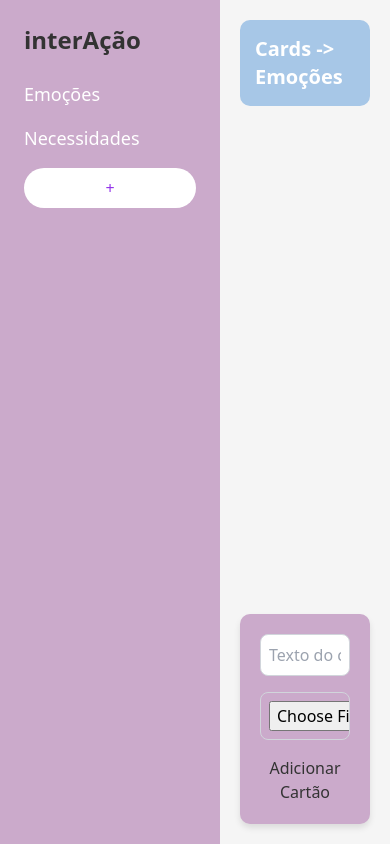
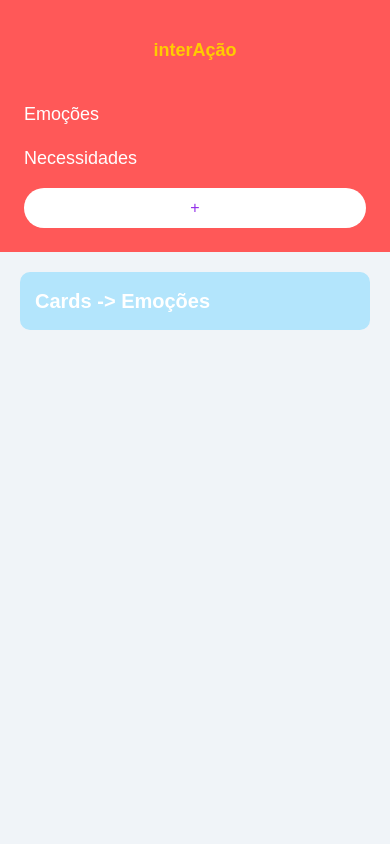
Before and after one commit to Wellandradexix100/projeto_integrador, a plain HTML site: page home.html in a window 390 px wide. Shown: the top 844 px of the page. Drawn offline with nearby package versions, Linux system fonts and the light colour scheme.

Commit message:
fix: Responsive design

```diff
--- a/css/styles.css
+++ b/css/styles.css
@@ -1,79 +1,142 @@
 body {
-  background-color: #f5f5f5;
+  background-color: #f0f4f8;
   color: #333333;
+  font-family: "Arial", sans-serif;
+  margin: 0;
 }
+
 .sidebar {
-  background-color: #cbaacb;
-  color: #fff;
+  background-color: #ff5858;
+  color: #ffffff;
   height: 100vh;
   position: fixed;
-  width: 220px;
+  width: 240px;
+  transition: width 0.3s;
 }
+
+.sidebar.collapsed {
+  width: 60px;
+}
+
 .sidebar h2 {
-  color: #333;
+  color: #ffcc00;
+  padding: 10px 0;
+  text-align: center;
+  font-size: 18px;
 }
+
 .main-content {
   min-height: 100vh;
   display: flex;
   flex-direction: column;
   justify-content: space-between;
   padding: 20px;
-  margin-left: 220px;
+  margin-left: 240px;
+  transition: margin-left 0.3s;
 }
+
+.main-content.collapsed {
+  margin-left: 60px;
+}
+
 .top-bar {
-  background-color: #a7c7e7;
+  background-color: #b3e5fc;
   padding: 15px;
   border-radius: 10px;
   margin-bottom: 20px;
+  text-align: center;
+  font-weight: bold;
 }
+
 .card-grid {
   display: grid;
-  grid-template-columns: repeat(auto-fit, minmax(150px, 1fr));
+  grid-template-columns: repeat(auto-fit, minmax(200px, 1fr));
   gap: 20px;
   justify-items: center;
 }
+
 .card {
-  background-color: #fff;
-  border: 2px solid #a7c7e7;
+  background-color: #ffffff;
+  border: 2px solid #b3e5fc;
   padding: 10px;
   border-radius: 10px;
   box-shadow: 0 4px 6px rgba(0, 0, 0, 0.1);
-  text-align: center;
+  transition: transform 0.2s;
 }
+
 .card img {
   border-radius: 10px;
   max-height: 120px;
   object-fit: cover;
 }
+
 .card p {
   color: #333;
   font-size: 16px;
   margin-top: 10px;
 }
+
 form {
-  background-color: #cbaacb;
+  background-color: #a1d0e4;
   border-radius: 10px;
   padding: 20px;
   box-shadow: 0 4px 6px rgba(0, 0, 0, 0.1);
 }
+
 button {
-  background-color: #a8e6cf;
+  background-color: #ffcc00;
   color: #333;
   border-radius: 5px;
   padding: 10px;
   font-weight: bold;
   width: 100%;
+  transition: background-color 0.3s;
 }
+
 button:hover {
-  background-color: #81c784;
+  background-color: #ffb74d;
 }
+
 .hover-grow:hover {
   transform: scale(1.1);
 }
+
 .card-animation {
   transition: transform 0.2s ease-in-out, box-shadow 0.2s ease-in-out;
 }
+
 .card-animation:hover {
   transform: scale(1.05);
   box-shadow: 0 10px 20px rgba(0, 0, 0, 0.2);
 }
+
+/* Media Queries */
+@media (max-width: 768px) {
+  .sidebar {
+    width: 200px;
+  }
+
+  .main-content {
+    margin-left: 200px;
+  }
+}
+
+@media (max-width: 576px) {
+  .sidebar {
+    position: relative;
+    width: 100%;
+    height: auto;
+  }
+
+  .main-content {
+    margin-left: 0;
+  }
+
+  .card-grid {
+    grid-template-columns: 1fr;
+  }
+
+  .top-bar {
+    font-size: 14px;
+  }
+}
--- a/scripts/script.js
+++ b/scripts/script.js
@@ -59,4 +59,15 @@ document.addEventListener("DOMContentLoaded", function () {
     cardTextInput.value = "";
     cardImageInput.value = "";
   };
+  document.addEventListener("DOMContentLoaded", function () {
+    const sidebar = document.querySelector(".sidebar");
+    const mainContent = document.querySelector(".main-content");
+
+    document
+      .getElementById("toggleSidebar")
+      .addEventListener("click", function () {
+        sidebar.classList.toggle("collapsed");
+        mainContent.classList.toggle("collapsed");
+      });
+  });
 });
```
Also changed, not shown: index.html (+5 -5 lines).
